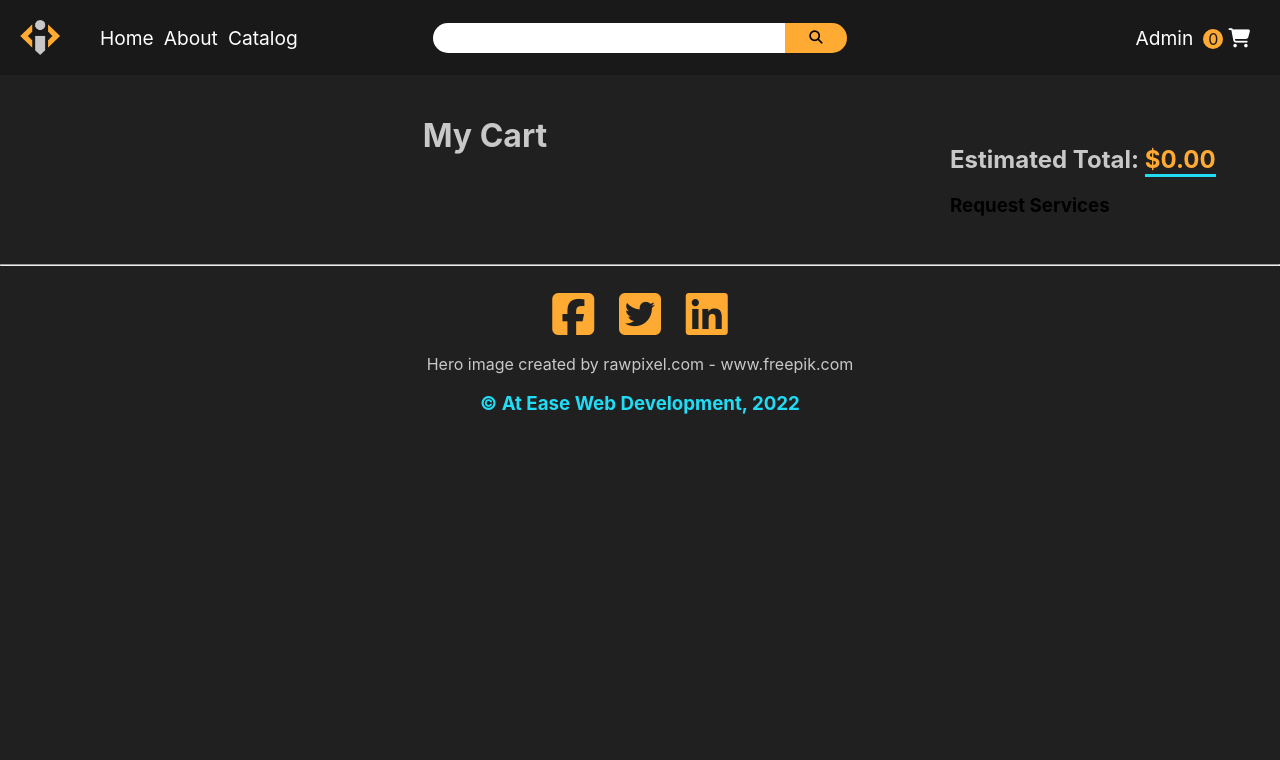
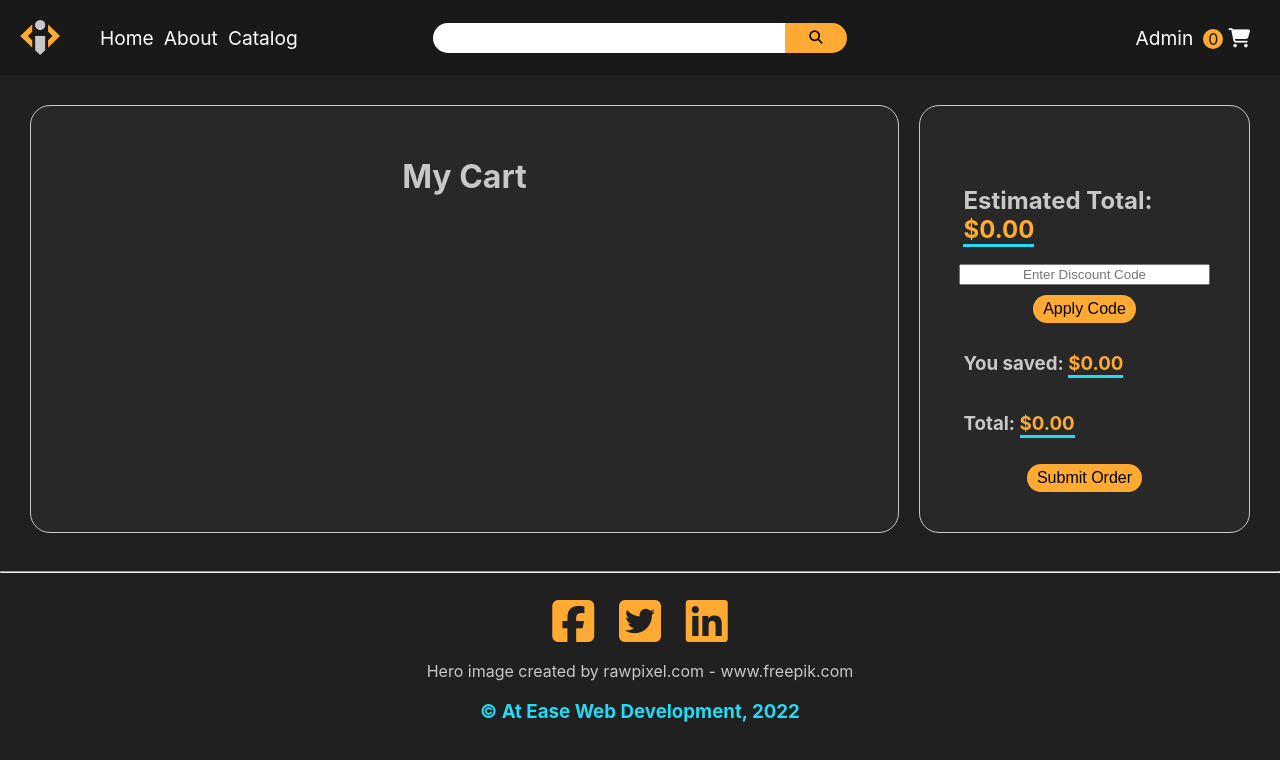
Before and after one commit to Finsternavy/thewebatease, a React (Create React App) app: page /cart in a window 1280 px wide. Shown: the top 760 px of the page. Built offline with nearby package versions, Linux system fonts and the light colour scheme.

Commit message:
109_competency_report
Added discount code functionality.  Create a discount code on the admin page, then apply to see new price and savings.

```diff
--- a/src/components/admin.jsx
+++ b/src/components/admin.jsx
@@ -45,8 +45,6 @@ const Admin = () => {
         setAllCoupons(copy);
 
         codes.push(coupon);
-
-
     }
 
     return (
--- a/src/components/cart.css
+++ b/src/components/cart.css
@@ -5,14 +5,20 @@
     margin-left: auto;
     margin-right: auto;
 }
+.cart-container > * {
+    border: 1px solid rgb(200, 200, 200);
+    margin: 10px;
+    border-radius: 20px;
+    position: relative;
+    padding: 30px;
+    background-color: rgb(40, 40, 40);
+}
 .cart{
     flex: 6;
     color: rgb(200, 200, 200);
     text-align: center;
 }
-.cart-container .order-summary{
-    flex: 2;
-}
+
 .cart .cart-item{
     list-style: none;
     font-size: 1.5rem;
@@ -28,9 +34,34 @@
 .cart .cart-item .prod-price{
     color: rgb(33, 220, 245);
 }
+.cart-container .order-summary{
+    flex: 2;
+    color: rgb(200, 200, 200);
+    display: flex;
+    flex-direction: column;
+    align-items: center;
+}
+.cart-container .order-summary > * {
+    width: 90%;
+}
 .cart-container .order-summary input{
     text-align: center;
-    width: 100%;
+}
+.cart-container .order-summary button{
+    margin-left: auto;
+    margin-right: auto;
+    width: fit-content;
+    margin: 10px;
+    padding: 5px 10px;
+    border: none;
+    border-radius: 20px;
+    font-size: 1rem;
+    background-color: rgb(255, 170, 50);
+    transition: background-color .3s ease;
+}
+.cart-container .order-summary button:hover,
+.cart-container .order-summary button:focus{
+    background-color: rgb(33, 220, 245);
 }
 .cart-container .estimated-total{
     margin-top: 50px;
@@ -40,3 +71,7 @@
     color: rgb(255, 170, 50);
     border-bottom: 3px solid rgb(33, 220, 245);
 }
+.cart-container .order-summary .dollars{
+    color: rgb(255, 170, 50);
+    border-bottom: 3px solid rgb(33, 220, 245);
+}
--- a/src/components/cart.jsx
+++ b/src/components/cart.jsx
@@ -5,7 +5,9 @@ import ProductsInCart from './productsInCart';
 
 const Cart = () => {
 
-    let cart = useContext(StoreContext).cart;
+    let {cart, discountCodes} = useContext(StoreContext);
+    let [code, setCode] = useState('');
+    let [discount, setDiscount] = useState(0);
 
     const calcGrandTotal = () => {
         let total = 0;
@@ -15,6 +17,43 @@ const Cart = () => {
             total += (item.price * item.qty);
         }
         return total;
+    }
+
+    const couponChange = (e) => {
+        let val = e.target.value;
+        console.log(val);
+
+        setCode(val);
+    }
+
+    const applyCode = () => {
+        let found = false;
+        for(let i = 0; i < discountCodes.length; i++){
+            let discountCode = discountCodes[i];
+            if(discountCode.code == code){
+                found = true;
+                setDiscount(discountCode.discount / 100);
+            }
+        }
+
+        if(found){
+            console.log("Code Found!", discount);
+
+        }else{
+            console.log("Invalid code");
+        }
+    }
+
+    const calcDiscountPrice = () => {
+        let price = calcGrandTotal();
+        let newPrice = price - (price * discount);
+        return newPrice;
+    }
+
+    const calcSavings = () => {
+        let price = calcGrandTotal();
+        let savings = price * discount;
+        return savings;
     }
 
     return (
@@ -29,7 +68,11 @@ const Cart = () => {
 
             <div className='order-summary'>
                 <h2 className='estimated-total'>Estimated Total: <span className='grand-total'>${calcGrandTotal().toFixed(2)}</span></h2>
-                <h3>Request Services</h3>
+                <input name="coupon-code" onChange={couponChange} type="text" placeholder='Enter Discount Code'/>
+                <button className="apply-code" onClick={applyCode}>Apply Code</button>
+                <h3>You saved: <span className='dollars'>${calcSavings().toFixed(2)}</span></h3>
+                <h3>Total: <span className='dollars'>${calcDiscountPrice().toFixed(2)}</span></h3>
+                <button className="pay-btn">Submit Order</button>
             </div>
         </div>
     )
```
